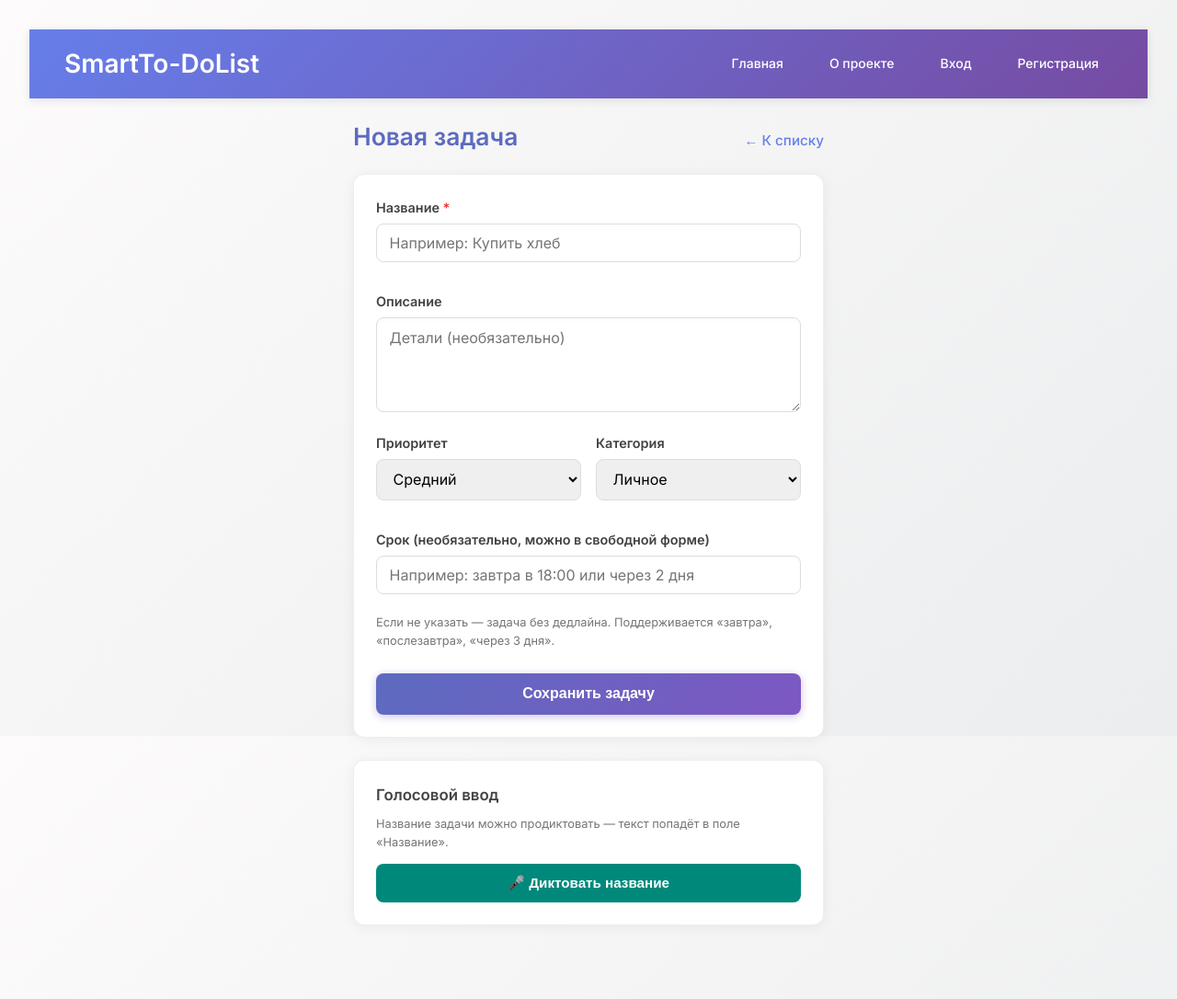
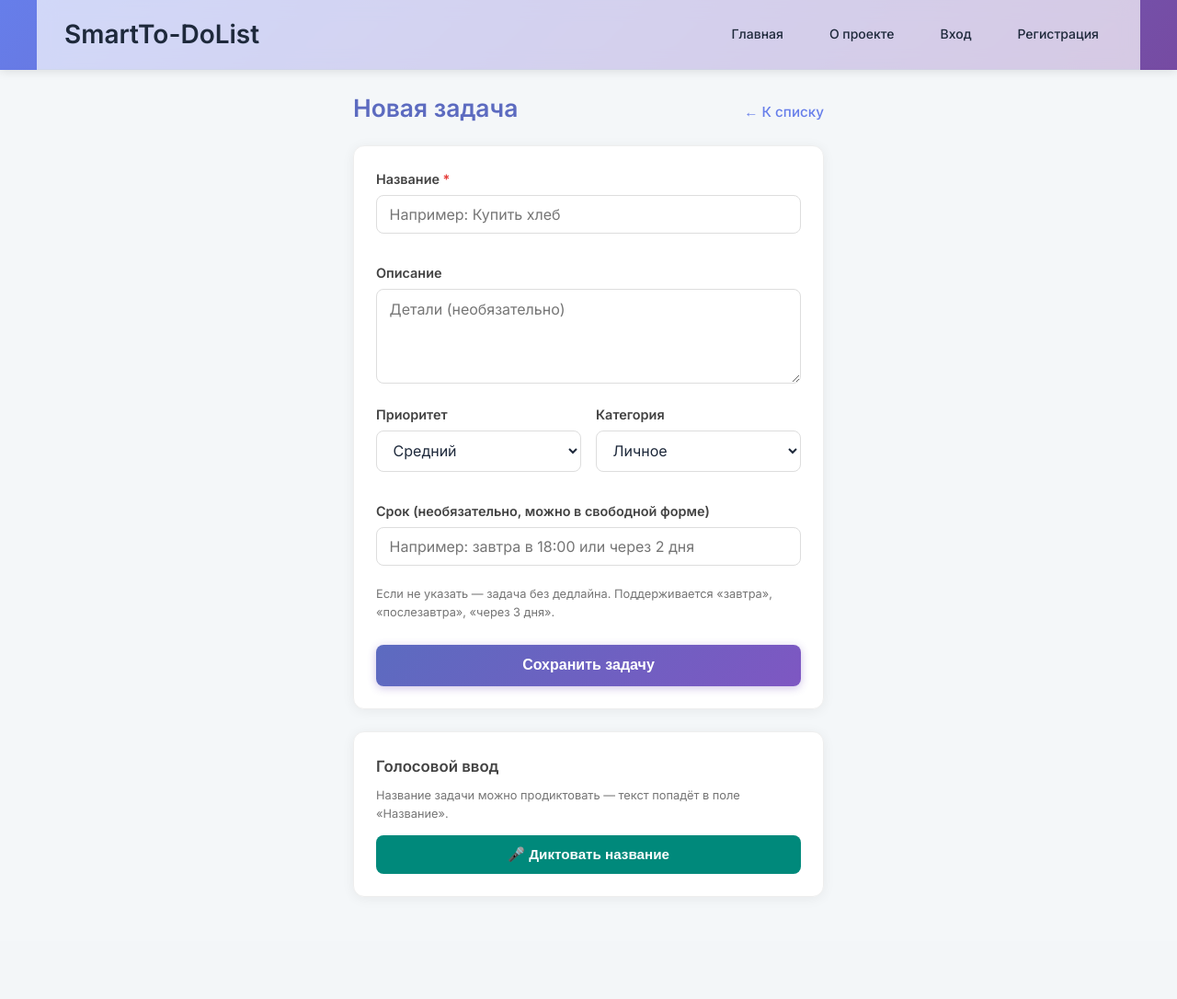
Before and after one commit to fert1z/SmartTo-DoList, a Flask app: template app/templates/addtask.html in a window 1280 px wide. Shown: the whole page at 92% size. After the commit the page ends 950 px from the top, so only its background shows below. Run offline with Flask 3, Linux system fonts and the light colour scheme; the template is opened without the code that fills it, so the values that code supplies are empty; some libraries are stand-ins or nearby versions.

Commit message:
Глобальная смена темы и глубокая переработка цветовой палитры

```diff
--- a/app/static/css/style.css
+++ b/app/static/css/style.css
@@ -1,64 +1,94 @@
 @import url('https://fonts.googleapis.com/css2?family=Inter:wght@300;400;500;600&display=swap');
 
 :root {
-    /* Цветовая палитра: нежные тона и полупрозрачность */
+    /* Светлая тема (по умолчанию) */
+    --bg-main: #f4f7f9;
     --bg-grad: linear-gradient(135deg, #fdfbfb 0%, #ebedee 100%);
-    --glass-bg: rgba(255, 255, 255, 0.6);
-    --glass-border: rgba(255, 255, 255, 0.8);
-    --text-main: #334155;
+    --bg-header: rgba(255, 255, 255, 0.7);
+    --bg-card: rgba(255, 255, 255, 0.6);
+    --border-color: rgba(203, 213, 225, 0.5);
+    --text-main: #1e293b;
     --text-muted: #64748b;
+    --text-link: #3b82f6;
     --accent-glow: rgba(147, 197, 253, 0.4);
     --shadow-soft: 0 10px 30px rgba(100, 110, 140, 0.08);
     --radius: 16px;
     --transition: all 0.3s cubic-bezier(0.25, 0.8, 0.25, 1);
 }
 
-body.dark-theme {
-    /* Темная цветовая палитра */
+html.dark-theme {
+    /* Темная тема */
+    --bg-main: #0f172a;
     --bg-grad: linear-gradient(135deg, #0f172a 0%, #1e293b 100%);
-    --glass-bg: rgba(30, 41, 59, 0.6);
-    --glass-border: rgba(51, 65, 85, 0.8);
-    --text-main: #f8fafc;
+    --bg-header: rgba(30, 41, 59, 0.7);
+    --bg-card: rgba(30, 41, 59, 0.6);
+    --border-color: rgba(71, 85, 105, 0.5);
+    --text-main: #f1f5f9;
     --text-muted: #94a3b8;
+    --text-link: #60a5fa;
     --accent-glow: rgba(59, 130, 246, 0.4);
     --shadow-soft: 0 10px 30px rgba(0, 0, 0, 0.3);
 }
 
-body.dark-theme input[type="text"],
-body.dark-theme input[type="search"],
-body.dark-theme input[type="email"],
-body.dark-theme input[type="password"],
-body.dark-theme select,
-body.dark-theme textarea {
-    background: rgba(30, 41, 59, 0.8);
-    border-color: rgba(71, 85, 105, 0.5);
-    color: var(--text-main);
-}
-
-body.dark-theme input:focus,
-body.dark-theme textarea:focus,
-body.dark-theme select:focus {
-    background: #1e293b;
-    border-color: #3b82f6;
-    box-shadow: 0 0 0 4px rgba(59, 130, 246, 0.2);
-}
-
 body {
     font-family: 'Inter', sans-serif;
-    background: var(--bg-grad);
-    background-attachment: fixed;
+    background: var(--bg-main);
     color: var(--text-main);
     margin: 0;
-    padding: 2rem;
     -webkit-font-smoothing: antialiased;
     transition: background 0.3s ease, color 0.3s ease;
 }
 
-/* Глобальный контейнер и сетка дашборда */
-.container {
-    max-width: 1200px;
-    margin: 0 auto;
+/* --- Глобальные переопределения для тем --- */
+
+/* Фон */
+html.dark-theme body {
+    background: var(--bg-grad);
+    background-attachment: fixed;
 }
+
+/* Шапка */
+.header-top {
+    background: var(--bg-header);
+    backdrop-filter: blur(10px);
+    -webkit-backdrop-filter: blur(10px);
+    border-bottom: 1px solid var(--border-color);
+}
+.header-top a {
+    color: var(--text-main);
+}
+
+/* Карточки, формы, панели */
+.task-card, .auth-card, .settings-form, .telegram-panel, .voice-card, .addtask-form-card {
+    background: var(--bg-card);
+    backdrop-filter: blur(16px);
+    -webkit-backdrop-filter: blur(16px);
+    border: 1px solid var(--border-color);
+    box-shadow: var(--shadow-soft);
+}
+
+/* Поля ввода */
+input, select, textarea {
+    background: var(--bg-card);
+    border: 1px solid var(--border-color);
+    color: var(--text-main);
+}
+input:focus, select:focus, textarea:focus {
+    border-color: var(--text-link);
+    background: var(--bg-main);
+    box-shadow: 0 0 0 4px var(--accent-glow);
+}
+
+/* Кнопки */
+button, .btn-primary, .auth-submit {
+    background-color: var(--text-link);
+    color: white;
+}
+button:hover, .btn-primary:hover, .auth-submit:hover {
+    opacity: 0.85;
+}
+
+/* --- Стили дашборда --- */
 
 #task-board {
     display: grid;
@@ -120,126 +122,33 @@ body.dark-theme .task-card:hover {
     font-size: 1.15rem;
     font-weight: 600;
     color: var(--text-main);
-    line-height: 1.4;
 }
 
-.task-description {
+.task-description, .task-date {
     color: var(--text-muted);
-    font-size: 0.95rem;
-    margin: 0 0 1.25rem 0;
-    line-height: 1.5;
-    flex-grow: 1;
-}
-
-.task-date {
-    font-size: 0.85rem;
-    color: var(--text-muted);
-    margin: 0 0 1.5rem 0;
-    display: flex;
-    align-items: center;
-    gap: 0.5rem;
-    font-weight: 500;
-}
-
-.priority-badge {
-    padding: 0.35rem 0.65rem;
-    border-radius: 8px;
-    font-size: 0.7rem;
-    font-weight: 600;
-    text-transform: uppercase;
-    letter-spacing: 0.5px;
-    border-width: 1px;
-    border-style: solid;
-    white-space: nowrap;
-}
-
-/* Кнопки действий */
-.task-actions {
-    display: flex;
-    gap: 0.75rem;
-}
-
-.task-actions button {
-    flex: 1;
-    cursor: pointer;
-    border: none;
-    border-radius: 10px;
-    padding: 0.65rem;
-    font-size: 0.85rem;
-    font-weight: 500;
-    display: flex;
-    align-items: center;
-    justify-content: center;
-    gap: 0.4rem;
-    transition: var(--transition);
-    font-family: inherit;
 }
 
 .btn-complete {
     background: rgba(168, 230, 207, 0.3);
     color: #2b7a5a;
 }
-
-body.dark-theme .btn-complete {
+html.dark-theme .btn-complete {
     color: #4ade80;
-}
-
-.btn-complete:hover {
-    background: rgba(168, 230, 207, 0.6);
-    box-shadow: 0 0 15px rgba(168, 230, 207, 0.4);
 }
 
 .btn-delete {
     background: rgba(255, 158, 170, 0.2);
     color: #d9455f;
 }
-
-body.dark-theme .btn-delete {
+html.dark-theme .btn-delete {
     color: #f87171;
 }
 
-.btn-delete:hover {
-    background: rgba(255, 158, 170, 0.5);
-    box-shadow: 0 0 15px rgba(255, 158, 170, 0.3);
-}
-
-/* Пустое состояние */
 .empty-state {
     grid-column: 1 / -1;
     text-align: center;
     padding: 4rem 2rem;
-    background: var(--glass-bg);
     border-radius: var(--radius);
-    border: 1px dashed #cbd5e1;
+    border: 1px dashed var(--border-color);
     color: var(--text-muted);
-    font-weight: 500;
 }
-
-body.dark-theme .empty-state {
-    border-color: #475569;
-}
-
-/* Глобальные стили для форм (поиск, добавление задачи) под новый стиль */
-input[type="text"],
-input[type="search"],
-textarea,
-input[type="datetime-local"] {
-    background: rgba(255, 255, 255, 0.7);
-    border: 1px solid rgba(203, 213, 225, 0.5);
-    border-radius: 12px;
-    padding: 0.85rem 1.2rem;
-    font-family: inherit;
-    color: var(--text-main);
-    font-size: 0.95rem;
-    transition: var(--transition);
-    box-shadow: inset 0 2px 4px rgba(0,0,0,0.02);
-    width: 100%;
-    box-sizing: border-box;
-}
-
-input:focus, textarea:focus {
-    outline: none;
-    border-color: #93c5fd;
-    background: #ffffff;
-    box-shadow: 0 0 0 4px rgba(147, 197, 253, 0.2);
-}
--- /dev/null
+++ b/app/static/js/main.js
@@ -0,0 +1,37 @@
+// Глобальный скрипт для управления темами
+
+(function() {
+    // Применяем тему немедленно, до полной загрузки DOM
+    function applyTheme() {
+        var theme = localStorage.getItem('theme') || 'light';
+        if (theme === 'dark') {
+            document.documentElement.classList.add('dark-theme');
+        } else {
+            document.documentElement.classList.remove('dark-theme');
+        }
+    }
+
+    applyTheme();
+
+    // Этот код будет выполнен после загрузки страницы
+    document.addEventListener('DOMContentLoaded', function() {
+        var themeSwitcher = document.getElementById('theme-switcher');
+
+        if (themeSwitcher) {
+            var currentTheme = localStorage.getItem('theme') || 'light';
+            themeSwitcher.value = currentTheme;
+
+            themeSwitcher.addEventListener('change', function(e) {
+                var newTheme = e.target.value;
+                localStorage.setItem('theme', newTheme);
+
+                // Переключаем класс на корневом элементе <html>
+                if (newTheme === 'dark') {
+                    document.documentElement.classList.add('dark-theme');
+                } else {
+                    document.documentElement.classList.remove('dark-theme');
+                }
+            });
+        }
+    });
+})();
--- a/app/templates/base.html
+++ b/app/templates/base.html
@@ -10,15 +10,6 @@
     {% block head_css %}{% endblock %}
 </head>
 <body>
-    <script>
-        // Небольшой скрипт для применения темы до загрузки DOM, чтобы избежать "мигания"
-        (function() {
-            var theme = localStorage.getItem('theme');
-            if (theme === 'dark') {
-                document.body.classList.add('dark-theme');
-            }
-        })();
-    </script>
     <header>
         <div class="header-top">
             <h1><a href="/">SmartTo-DoList</a></h1>
@@ -41,6 +32,7 @@
 
     {% block content %}{% endblock %}
 
+    <script src="/static/js/main.js"></script>
     {% block scripts %}{% endblock %}
 </body>
 </html>
```
Also changed, not shown: other parts of app/static/css/style.css (+1 -29 lines), app/static/js/settings.js (+0 -22 lines).
